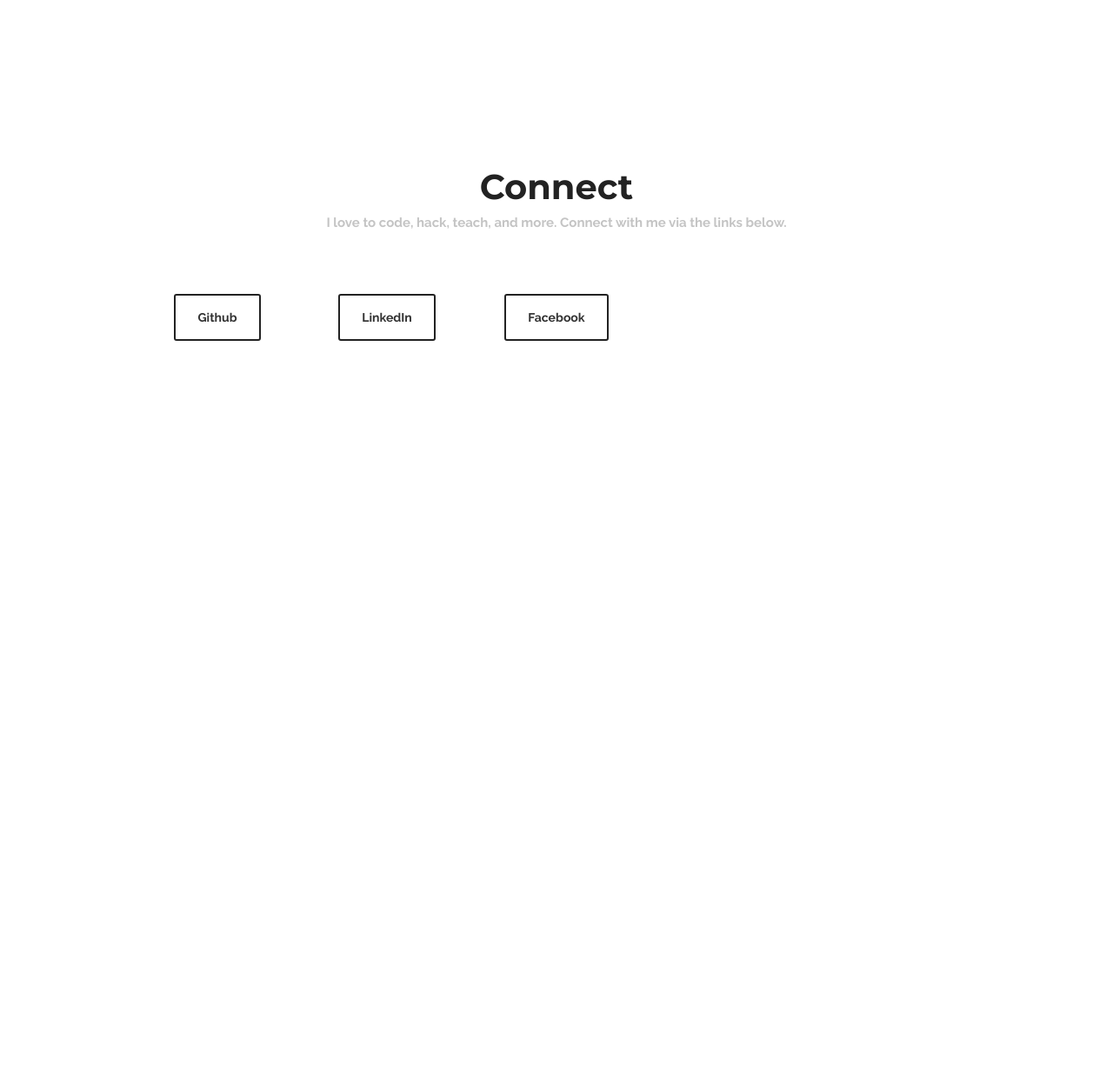
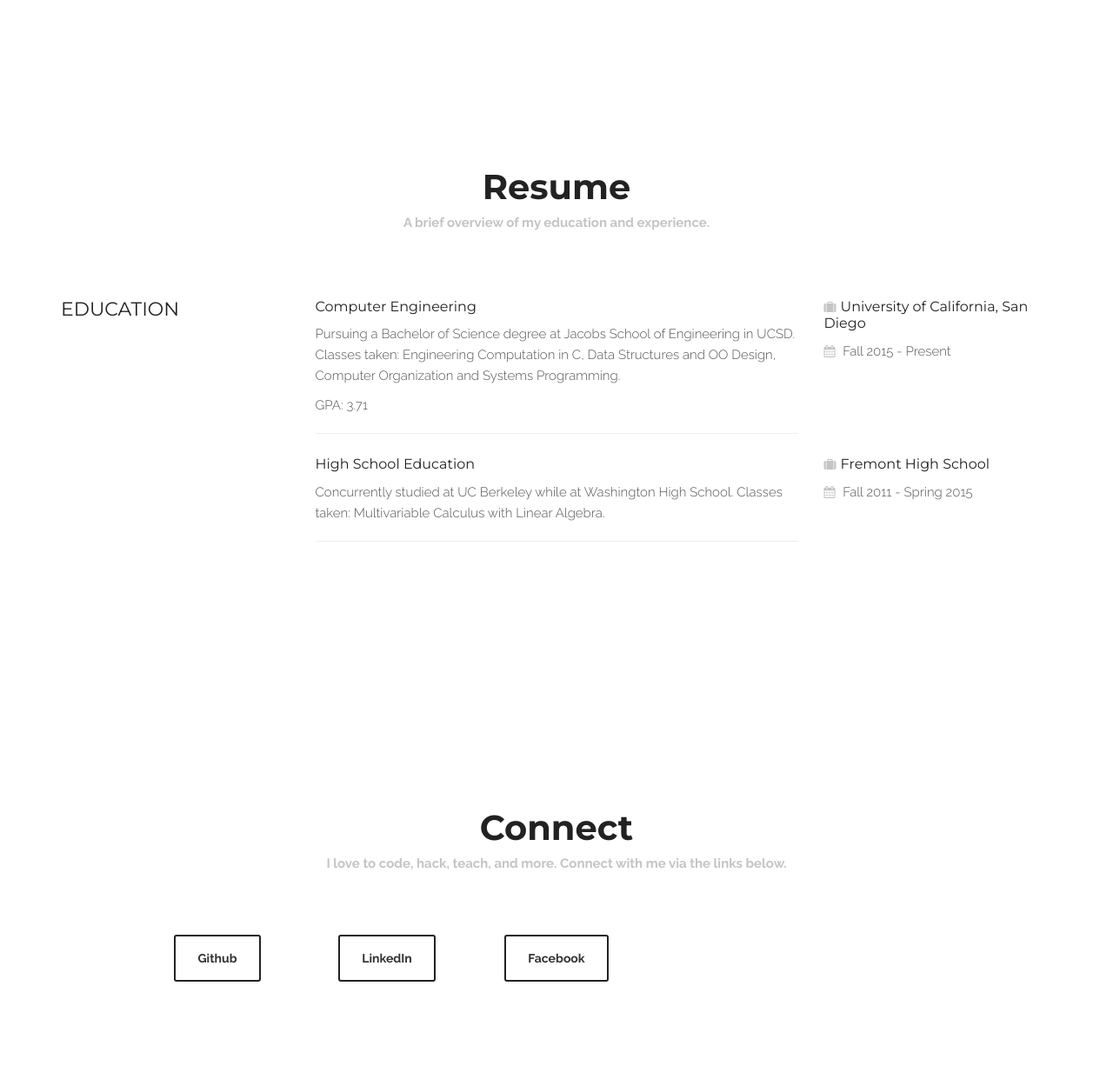
Before and after one commit to jocelyntran1/jocelyntran1.github.io, a PHP site: page / in a window 1280 px wide. Shown: the part 2236-3485 px from the top of the page at 87% size. Before the commit the page ends 2628 px from the top, so only its background shows below. Run offline with PHP 8.4, Linux system fonts and the light colour scheme.

Commit message:
Added resume

```diff
--- a/index.php
+++ b/index.php
@@ -53,7 +53,7 @@
 	</div>
 
 	<!-- Navigation Bar - for smaller screens tabs are changed -->
-	<nav class="navbar navbar-custom navbar-fixed-top" role="navigation">
+	<nav class="navbar navbar-custom navbar-fixed-top" role="navigation">hello
 		<div class="container">
 
 			<!-- Brand Name -->
@@ -65,7 +65,7 @@
 					<span class="icon-bar"></span>
 				</button>
 
-				<a class="navbar-brand" href="https://serene-sands.herokuapp.com/">Jocelyn Tran</a>
+				<a class="navbar-brand" href="https://serene-sands.herokuhello app.com/">Jocelyn Tran</a>
 			</div>
 
 			<!-- Navbar Links -->
@@ -166,6 +166,54 @@
 		</div>
 	</section>
 
+	<!-- Section Start: Resume -->
+	<section id="resume" class="section">
+		<div class="container">
+			<div class="row">
+
+				<div class="col-md-12 headline wow bounceInDown" style="visibility: hidden; animation-name: none;">
+					<h2>Resume</h2>
+					<p>A brief overview of my education and experience.</p>
+				</div>
+
+			</div>
+
+			<div class="row resume-items">
+
+				<!-- Education -->
+				<div class="col-md-3 wow bounceInLeft" style="visibility: hidden; animation-name: none;">
+					<h3>Education</h3>
+				</div>
+
+				<!-- University -->
+				<div class="col-md-6 col-sm-8 resume-item wow bounceInUp" style="visibility: hidden; animation-name: none;">
+					<h4>Computer Engineering</h4>
+					<p>Pursuing a Bachelor of Science degree at Jacobs School of Engineering in UCSD. Classes taken: Engineering Computation in C, Data Structures and OO Design, Computer Organization and Systems Programming.</p>
+					<p>GPA: 3.71</p>
+					<hr class="hidden-xs">
+				</div>
+				<div class="col-md-3 col-sm-4 resume-place wow bounceInRight" style="visibility: hidden; animation-name: none;">
+					<h4><i class="fa fa-suitcase"></i>University of California, San Diego</h4>
+					<i class="fa fa-calendar"></i> Fall 2015 - Present
+					<hr class="visible-xs">
+				</div>
+
+				<!-- High School -->
+				<div class="col-md-6 col-md-offset-3 col-sm-8 resume-item wow bounceInUp" style="visibility: hidden; animation-name: none;">
+					<h4>High School Education</h4>
+					<p>Concurrently studied at UC Berkeley while at Washington High School. Classes taken: Multivariable Calculus with Linear Algebra.</p>
+					<hr class="hidden-xs">
+				</div>
+				<div class="col-md-3 col-sm-4 resume-place wow bounceInRight" style="visibility: hidden; animation-name: none;">
+					<h4><i class="fa fa-suitcase"></i>Fremont High School</h4>
+					<i class="fa fa-calendar"></i> Fall 2011 - Spring 2015
+					<hr class="visible-xs">
+				</div>
+			</div>
+		</div>
+	</section>
+
+
 	<section id="connect" class="section">
 		<div class="container">
 			<div class="row">
@@ -178,7 +226,7 @@
 					<a href="http://github.com/jocelyntran1" target="_blank" class="btn btn-default btn-custom-2">Github</a>
 				</div>
 				<div class="col-md-2 wow bounceInUp connect-link" style="visibility: hidden; animation-name: none;">
-				<a href="http://linkedin.com/in/tranjocelyn" target="_blank" class="btn btn-default btn-custom-2">LinkedIn</a>
+					<a href="http://linkedin.com/in/tranjocelyn" target="_blank" class="btn btn-default btn-custom-2">LinkedIn</a>
 				</div>
 				<div class="col-md-2 wow bounceInUp connect-link" style="visibility: hidden; animation-name: none;">
 					<a href="http://facebook.com/jocelyn.tran.12" target="_blank" class="btn btn-default btn-custom-2">Facebook</a>
```
